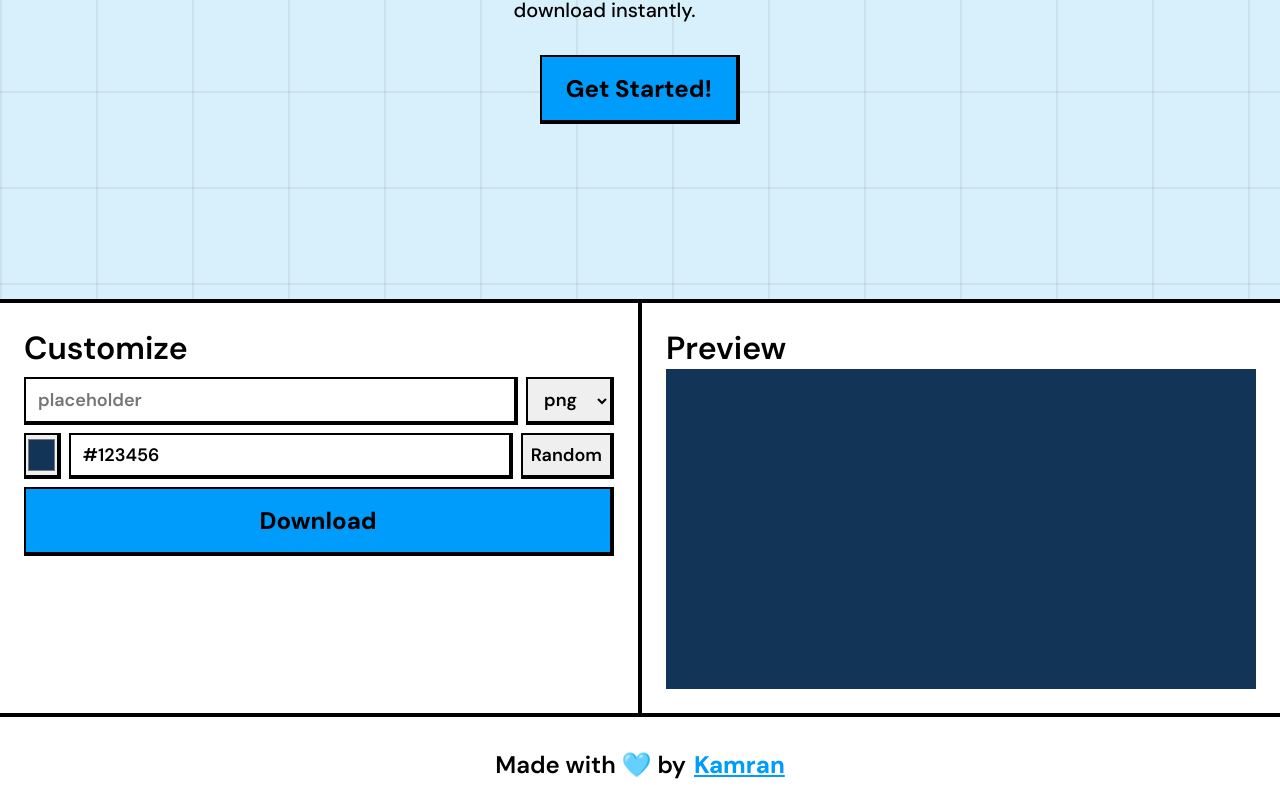
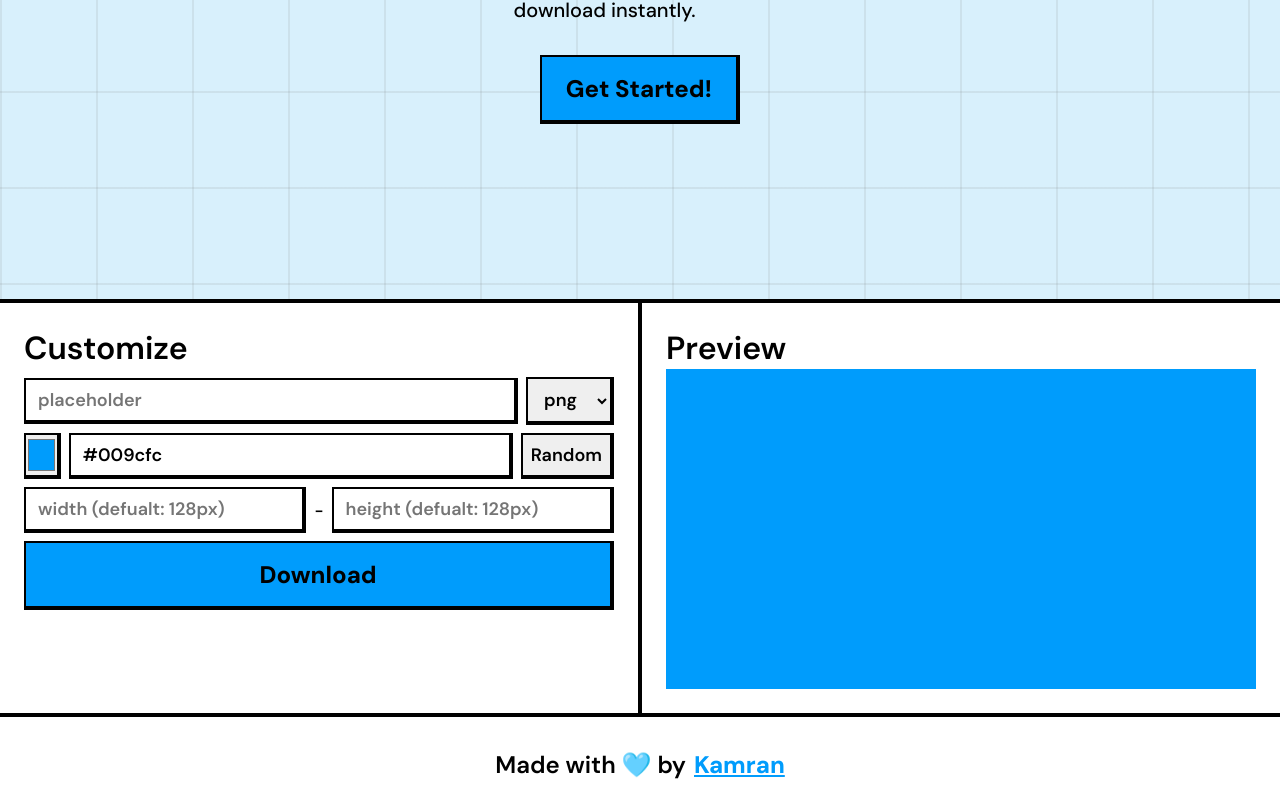
Before and after one commit to kamran-rafi/PlaceholderGenerator, a React (Vite) app: page / in a window 1280 px wide. Shown: the part 471-1283 px from the top of the page. Built offline with nearby package versions, Linux system fonts and the light colour scheme.

Commit message:
Added dimensions inputs.

```diff
--- a/src/components/Editor/Editor.jsx
+++ b/src/components/Editor/Editor.jsx
@@ -12,7 +12,7 @@ const Editor = () => {
     const [filetype, setFiletype] = useState("png")
     const [width, setWidth] = useState("")
     const [height, setHeight] = useState("")
-    const [color, setColor] = useState("#123456")
+    const [color, setColor] = useState("#009cfc")
 
     const previewRef = useRef()
 
@@ -53,6 +53,11 @@ const Editor = () => {
                     <DropMenu value={filetype} changeCallback={e => setFiletype(e.target.value)} />
                 </div>
                 <ColorPicker value={color} changeCallback={e => setColor(e.target.value)} changeColor={setColor} />
+                <div className={Style.inputsContainer}>
+                    <Input hint="width (defualt: 128px)" value={width} changeCallback={e => setWidth(e.target.value)} type="number"/>
+                    <span> - </span>
+                    <Input hint="height (defualt: 128px)" value={height} changeCallback={e => setHeight(e.target.value)} type="number"/>
+                </div>
                 <Button title="Download" clickCallback={downloadImage} />
             </aside>
             <aside className={Style.preview}>
--- a/src/components/Editor/Editor.module.css
+++ b/src/components/Editor/Editor.module.css
@@ -24,6 +24,7 @@
 
 .inputsContainer {
     display: flex;
+    align-items: center;
     gap: 8px;
 }
 
--- a/src/components/Input/Input.module.css
+++ b/src/components/Input/Input.module.css
@@ -15,3 +15,15 @@
     border-right: 2px solid black;
     border-bottom: 2px solid black;
 }
+
+/* Chrome, Safari, Edge */
+#Input[type="number"]::-webkit-outer-spin-button,
+#Input[type="number"]::-webkit-inner-spin-button {
+  -webkit-appearance: none;
+  margin: 0;
+}
+
+/* Firefox */
+#Input[type="number"] {
+  -moz-appearance: textfield;
+}
```
